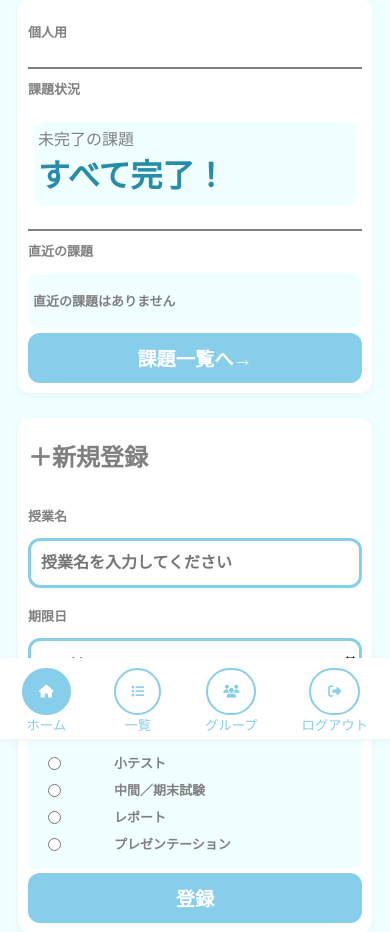
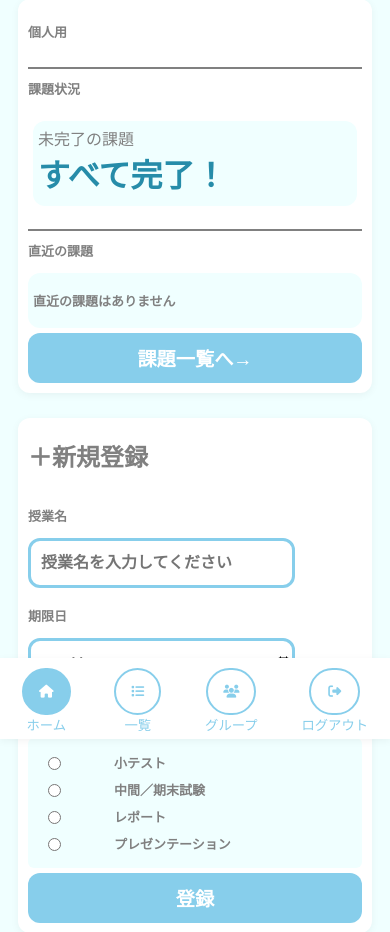
Before and after one commit to ktaiga0405-droid/-, a Flask app: page /home in a window 390 px wide. Shown: the part 105-1037 px from the top of the page. Run offline with Flask 3, Linux system fonts and the light colour scheme; the visitor is signed in with stand-in values (Sample User, id 1); data that the repository does not hold is empty.

Commit message:
日付入力欄の修正

```diff
--- a/static/edit.css
+++ b/static/edit.css
@@ -100,8 +100,8 @@
     .edit-task-registration input[type=date]{
         font-size: medium;
         padding-left: 10px;
-        width: 100%;
-        max-width: 100%;
+        width: 80%;
+        max-width: 80%;
         min-width: 0%;
     }
 }
--- a/static/home.css
+++ b/static/home.css
@@ -278,6 +278,9 @@
     }
 
     .new_task_registration input[type="text"]{
+        width: 80%;
+        max-width: 80%;
+        min-width: 0%;
         font-size: medium;
         padding-left: 10px;
     }
@@ -294,8 +297,8 @@
     .new_task_registration input[type="date"]{
         font-size: medium;
         padding-left: 10px;
-        width: 100%;
-        max-width: 100%;
+        width: 80%;
+        max-width: 80%;
         min-width: 0%;
 
     }
```
